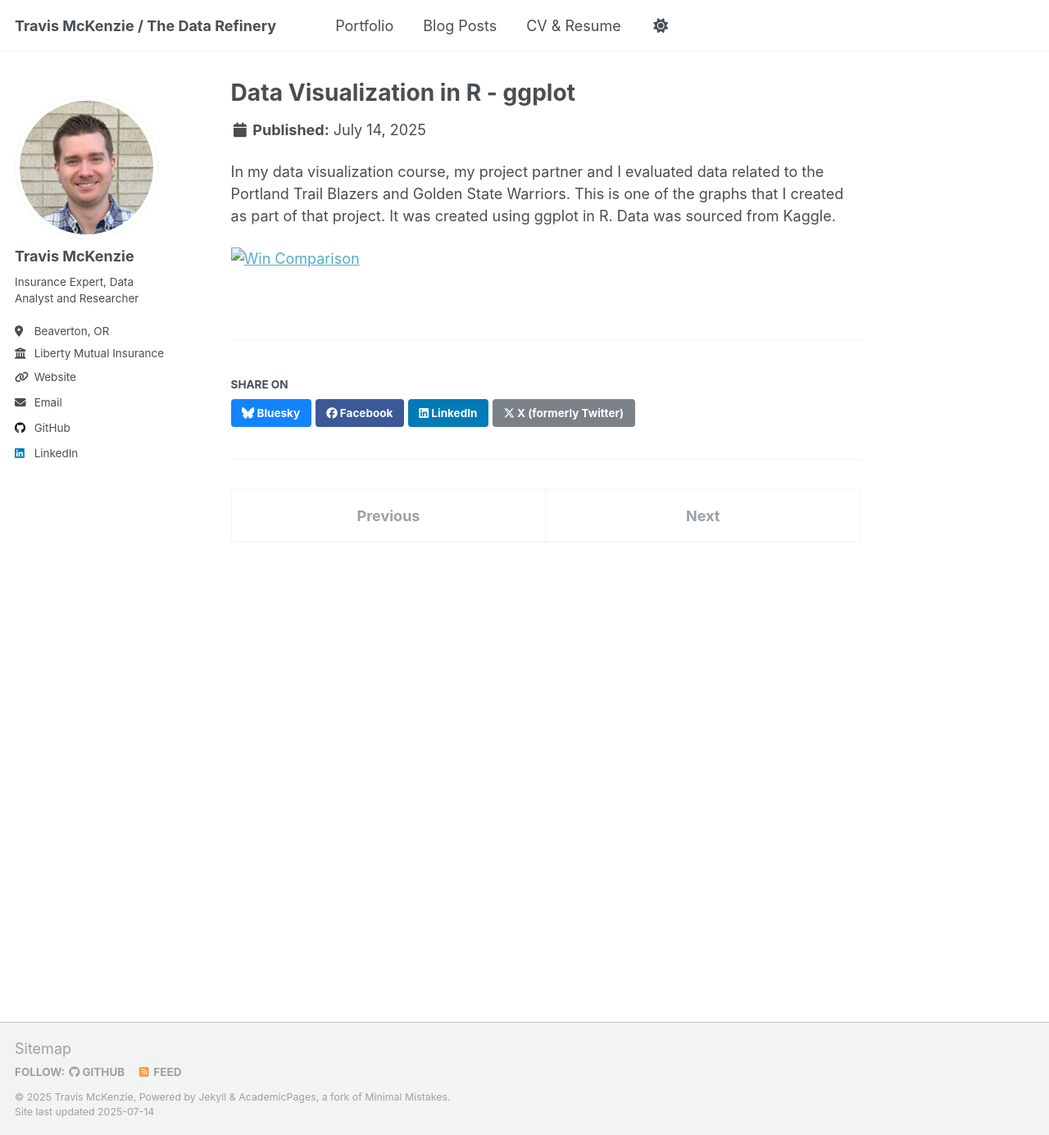
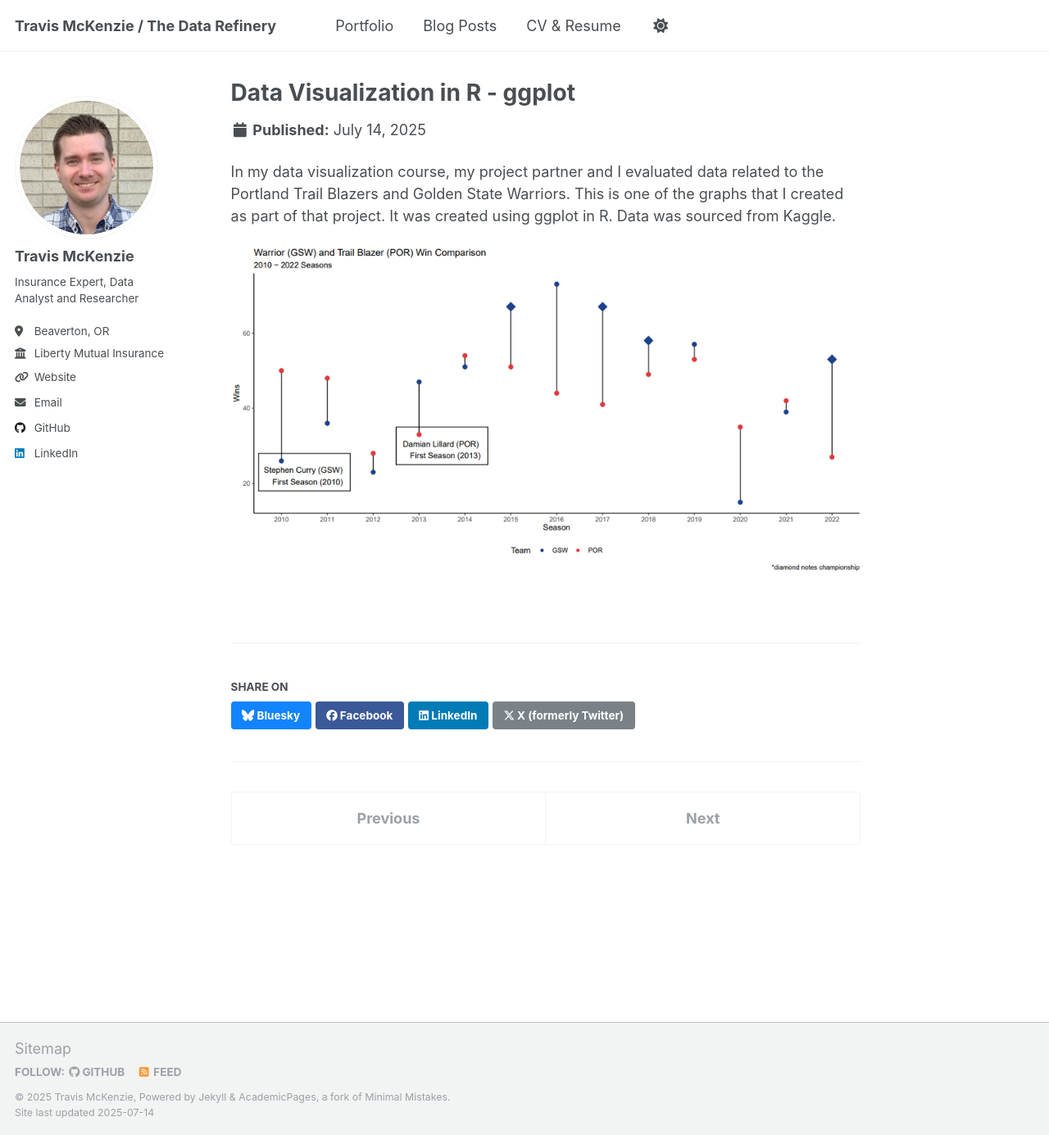
Before and after one commit to TDMckenzie/Refinery, a Jekyll site: the page built from _portfolio/portfolio-1.md, in a window 1280 px wide and 1385 px high. Shown: the whole window at 82% size. Built offline with Jekyll 4.4.1, drawn with Linux system fonts in a browser that asks for light colours.

Commit message:
another attempt to fix images

```diff
--- a/_portfolio/portfolio-1.md
+++ b/_portfolio/portfolio-1.md
@@ -1,9 +1,9 @@
 ---
 title: "Data Visualization in R - ggplot"
-excerpt: "Using ggplot, comparing team win performance<br/><img src='Win_Comparison.png'>"
+excerpt: "Using ggplot, comparing team win performance<br/><img src='{{ site.baseurl }}/images/Win_Comparison.png'>"
 collection: portfolio
 ---
 
 In my data visualization course, my project partner and I evaluated data related to the Portland Trail Blazers and Golden State Warriors.  This is one of the graphs that I created as part of that project.  It was created using ggplot in R.  Data was sourced from Kaggle.
 
-<img src="Win_Comparison.png" alt="Win Comparison">
+<img src="{{ site.baseurl }}/images/Win_Comparison.png" alt="Win Comparison">
```
